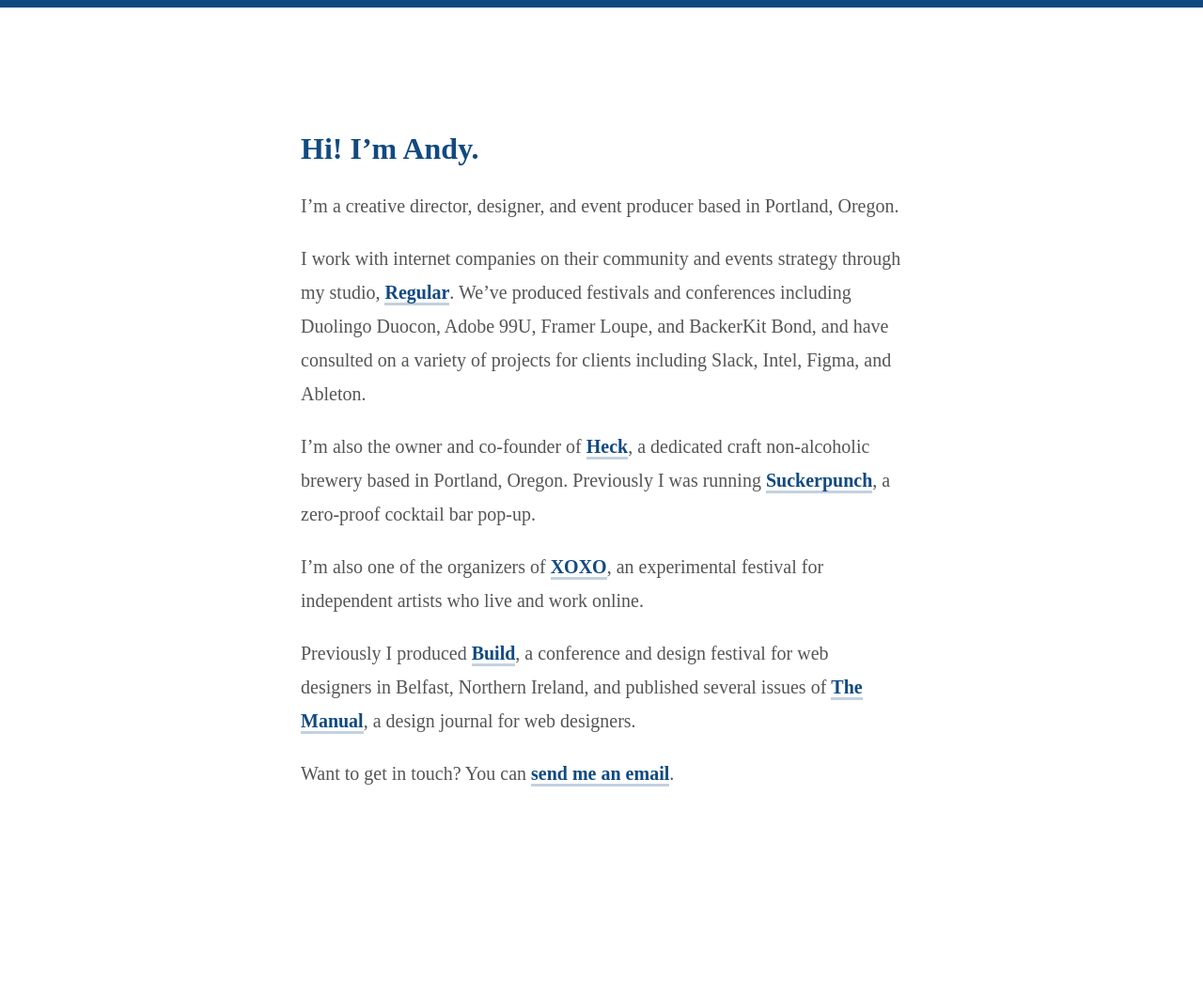
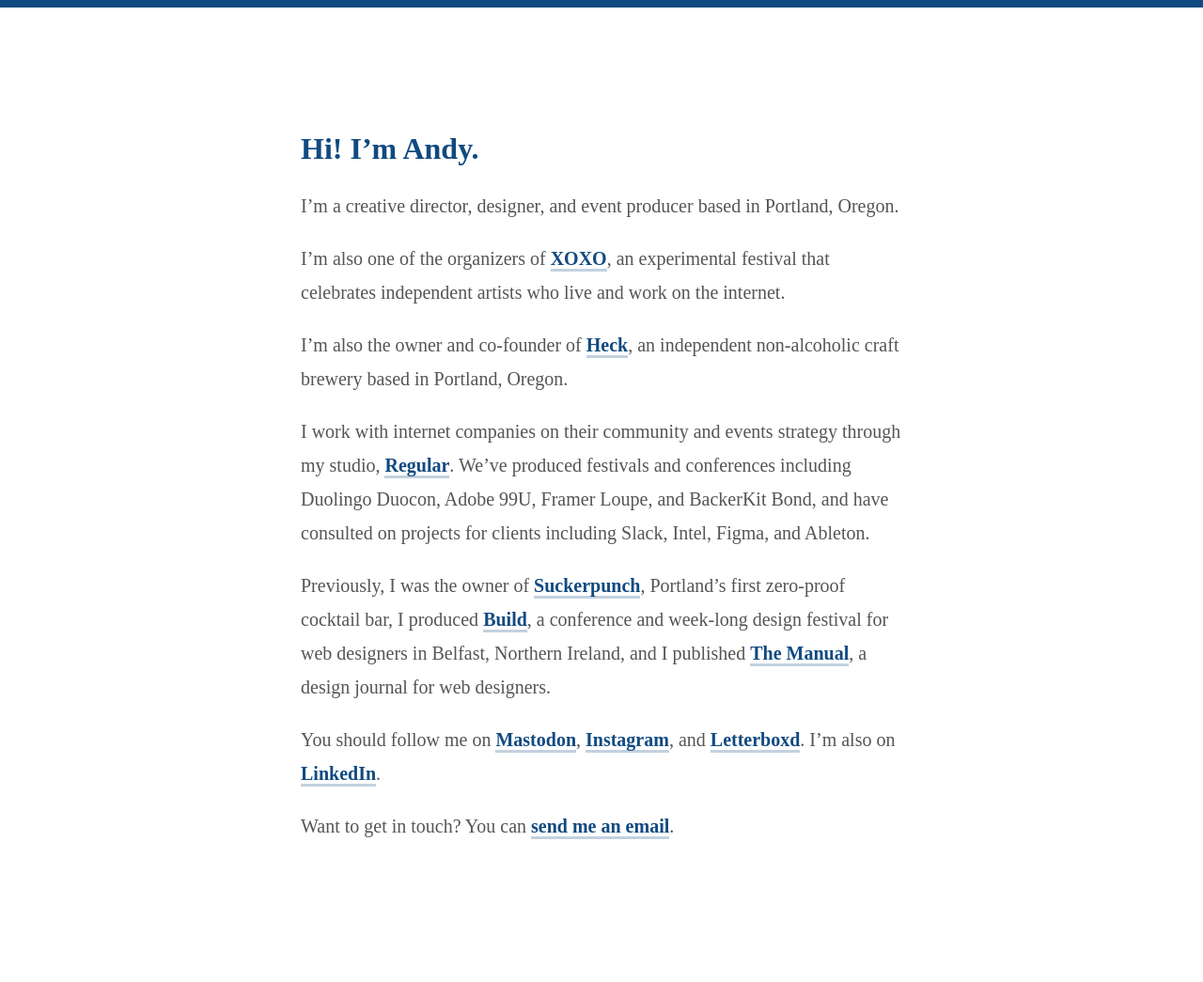
Before and after one commit to andymcmillan/andymcmillan, a Jekyll site: the page built from index.md, in a window 1280 px wide. Shown: the whole page at 94% size. Built offline with Jekyll 4.4.1, drawn with Linux system fonts in a browser that asks for light colours; before the commit the page ends 989 px from its top, so only the background shows below that.

Commit message:
Update index.md

```diff
--- a/index.md
+++ b/index.md
@@ -7,12 +7,14 @@
 
 I’m a creative director, designer, and event producer based in Portland, Oregon.
 
-I work with internet companies on their community and events strategy through my studio, [Regular](https://regular.events). We’ve produced festivals and conferences including Duolingo Duocon, Adobe 99U, Framer Loupe, and BackerKit Bond, and have consulted on a variety of projects for clients including Slack, Intel, Figma, and Ableton.
+I’m also one of the organizers of [XOXO](https://xoxofest.com), an experimental festival that celebrates independent artists who live and work on the internet.
 
-I’m also the owner and co-founder of [Heck](https://heck.beer), a dedicated craft non-alcoholic brewery based in Portland, Oregon. Previously I was running [Suckerpunch](https://suckerpunch.bar), a zero-proof cocktail bar pop-up.
+I’m also the owner and co-founder of [Heck](https://heck.beer), an independent non-alcoholic craft brewery based in Portland, Oregon.
 
-I’m also one of the organizers of [XOXO](https://xoxofest.com), an experimental festival for independent artists who live and work online.
+I work with internet companies on their community and events strategy through my studio, [Regular](https://regular.events). We’ve produced festivals and conferences including Duolingo Duocon, Adobe 99U, Framer Loupe, and BackerKit Bond, and have consulted on projects for clients including Slack, Intel, Figma, and Ableton.
 
-Previously I produced [Build](https://buildconf.com), a conference and design festival for web designers in Belfast, Northern Ireland, and published several issues of [The Manual](https://alwaysreadthemanual.com), a design journal for web designers.
+Previously, I was the owner of [Suckerpunch](https://suckerpunch.bar), Portland’s first zero-proof cocktail bar, I produced [Build](https://buildconf.com), a conference and week-long design festival for web designers in Belfast, Northern Ireland, and I published [The Manual](https://alwaysreadthemanual.com), a design journal for web designers.
+
+You should follow me on [Mastodon](https://xoxo.zone/@andymcmillan), [Instagram](https://instagram.com/goodonpaper), and [Letterboxd](https://letterboxd.com/andymcmillan/). I’m also on [LinkedIn](https://www.linkedin.com/in/goodonpaper/).
 
 Want to get in touch? You can [send me an email](mailto:hi@andymcmillan.com).
```
